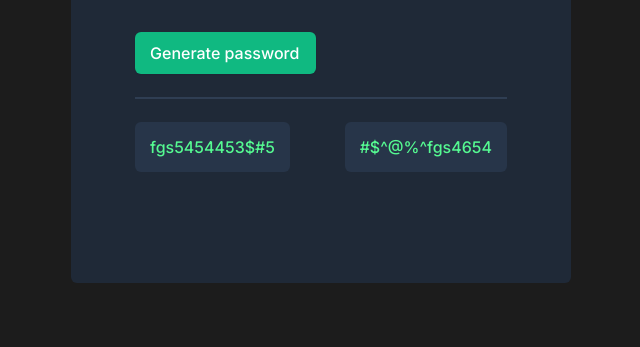
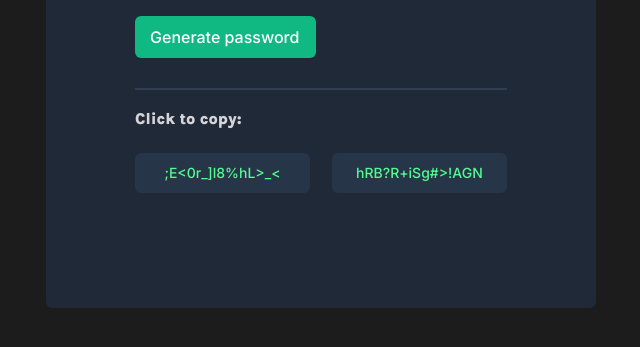
Before and after one commit to RobertHuXiaochao/password-generator, a plain HTML site: page index.html in a window 1280 px wide. Both pictures are taken after a click on the button "Generate password". Shown: the part 367-714 px from the top of the page, without its empty margins (319-959 px from the left). Drawn offline with Linux system fonts and the light colour scheme.

Commit message:
Finished

```diff
--- a/index.css
+++ b/index.css
@@ -9,8 +9,8 @@ body {
 }
 
 .container {
- width: 500px;
- height: 500px;
+ width: 550px;
+ height: 550px;
  background: #1F2937;
  border-radius: 6px;
  display: flex;
@@ -58,6 +58,13 @@ button {
 
 hr {
  border: 1px solid #2F3E53;
+ margin: 15px 0;
+}
+
+#click-to-copy {
+ margin-bottom: 10px;
+ font-size: 16px;
+ font-family: 'Karla', sans-serif;
 }
 
 .password-container {
@@ -67,13 +74,17 @@ hr {
 }
 
 .generated-password {
+ box-sizing: border-box;
+ height: 40px;
+ width: 175px;
  background: #273549;
  border-radius: 6px;
  font-weight: 500;
- font-size: 16px;
- line-height: 32px;
+ font-size: 14px;
+ line-height: 22px;
  text-align: center;
  color: #55F991;
  padding: 9px 15px;
- margin-top: 15px;
+ margin: 10px 0;
+ cursor: pointer;
 }
--- a/index.html
+++ b/index.html
@@ -19,11 +19,12 @@
     <div class="main">
       <h1>Generate a <br><span>random password</span></h1>
       <h3>Never use an insecure password again.</h3>
-   <button>Generate password</button>
+      <button type="button" id="generate-btn" onclick="generatePassword()">Generate password</button>
       <hr>
+      <h3 id="click-to-copy"></h3>
       <div class="password-container">
-    <p class="generated-password">fgs5454453$#5</p>
-    <p class="generated-password">#$^@%^fgs4654</p>
+        <p class="generated-password" id="password1"></p>
+        <p class="generated-password" id="password2"></p>
       </div>
     </div>
 
--- a/index.js
+++ b/index.js
@@ -0,0 +1,124 @@
+const characters = [
+	"A",
+	"B",
+	"C",
+	"D",
+	"E",
+	"F",
+	"G",
+	"H",
+	"I",
+	"J",
+	"K",
+	"L",
+	"M",
+	"N",
+	"O",
+	"P",
+	"Q",
+	"R",
+	"S",
+	"T",
+	"U",
+	"V",
+	"W",
+	"X",
+	"Y",
+	"Z",
+	"a",
+	"b",
+	"c",
+	"d",
+	"e",
+	"f",
+	"g",
+	"h",
+	"i",
+	"j",
+	"k",
+	"l",
+	"m",
+	"n",
+	"o",
+	"p",
+	"q",
+	"r",
+	"s",
+	"t",
+	"u",
+	"v",
+	"w",
+	"x",
+	"y",
+	"z",
+	"0",
+	"1",
+	"2",
+	"3",
+	"4",
+	"5",
+	"6",
+	"7",
+	"8",
+	"9",
+	"~",
+	"`",
+	"!",
+	"@",
+	"#",
+	"$",
+	"%",
+	"^",
+	"&",
+	"*",
+	"(",
+	")",
+	"_",
+	"-",
+	"+",
+	"=",
+	"{",
+	"[",
+	"}",
+	"]",
+	",",
+	"|",
+	":",
+	";",
+	"<",
+	">",
+	".",
+	"?",
+	"/",
+];
+
+let passwordOne = document.getElementById("password1");
+
+let passwordTwo = document.getElementById("password2");
+
+let clickToCopy = document.getElementById("click-to-copy");
+
+function generatePassword() {
+	passwordOne.textContent = " ";
+	passwordTwo.textContent = " ";
+	for (let i = 0; i < 15; i++) {
+		let randomChracter1 =
+			characters[Math.floor(Math.random() * characters.length)];
+		let randomChracter2 =
+			characters[Math.floor(Math.random() * characters.length)];
+		passwordOne.textContent += randomChracter1;
+		passwordTwo.textContent += randomChracter2;
+	}
+
+	clickToCopy.textContent = "Click to copy:";
+
+	passwordOne.addEventListener("click", function () {
+		navigator.clipboard.writeText(passwordOne.textContent);
+		clickToCopy.textContent = "Password one copied!";
+	});
+
+	passwordTwo.addEventListener("click", function () {
+		navigator.clipboard.writeText(passwordTwo.textContent);
+		clickToCopy.textContent = "Password two copied!";
+	});
+}
```
Also changed, not shown: 1 other file. Lines whose indentation alone changed are shown as unchanged.
